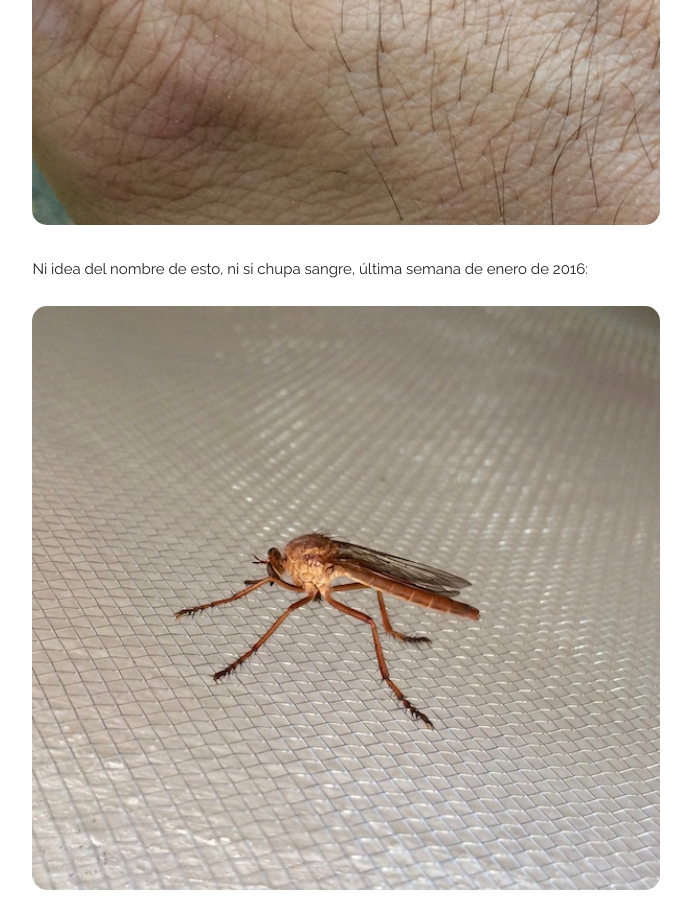
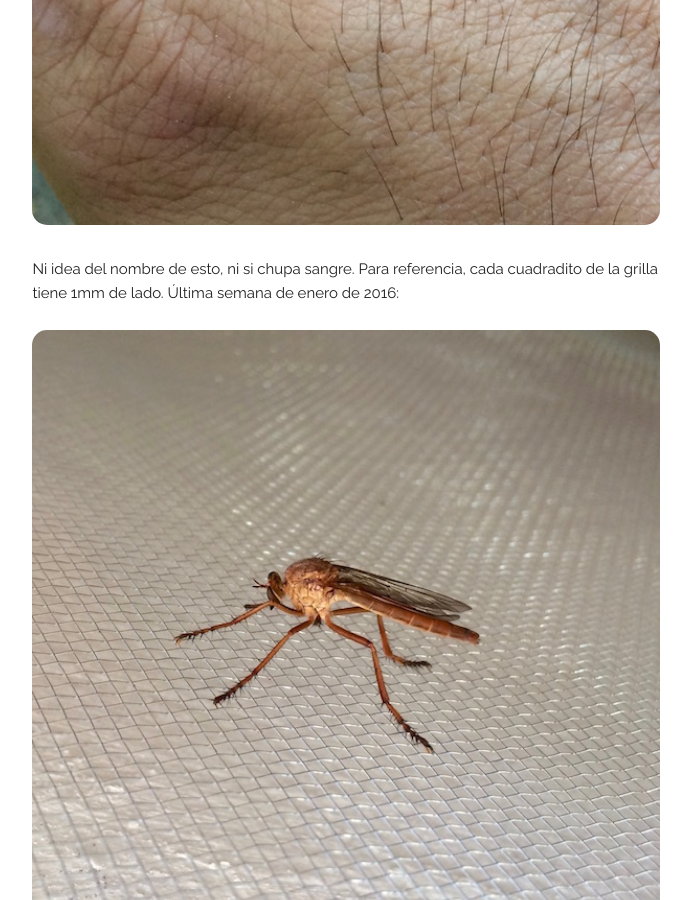
Before and after one commit to mmazzei/mmazzei.github.io, a Jekyll site: the page built from bichos/index.md, in a window 1280 px wide and 900 px high, scrolled down 3595 px. Shown: the whole window, without its empty margins (294-985 px from the left). Built offline with Jekyll 4.4.1, drawn with Linux system fonts in a browser that asks for light colours.

Commit message:
updated /bichos

```diff
--- a/bichos/index.md
+++ b/bichos/index.md
@@ -35,7 +35,7 @@ Mosquito enorme, primer semana de diciembre de 2015:
 
 [![](03_mosquito_enorme_thumb.jpg)](03_mosquito_enorme.jpg)
 
-Ni idea del nombre de esto, ni si chupa sangre, última semana de enero de 2016:
+Ni idea del nombre de esto, ni si chupa sangre. Para referencia, cada cuadradito de la grilla tiene 1mm de lado. Última semana de enero de 2016:
 
 [![](04_noseque_abominable_thumb.jpg)](04_noseque_abominable.jpg)
 
```
